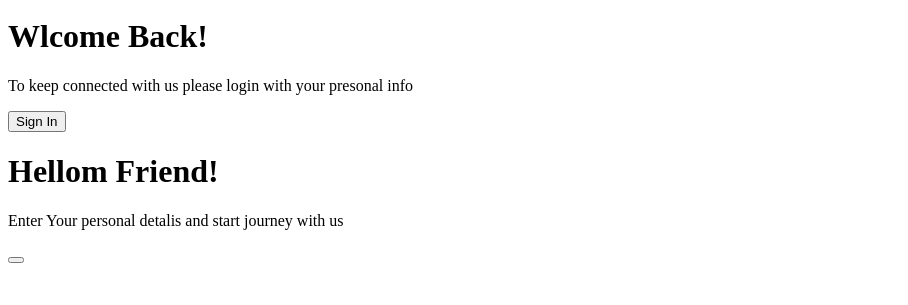
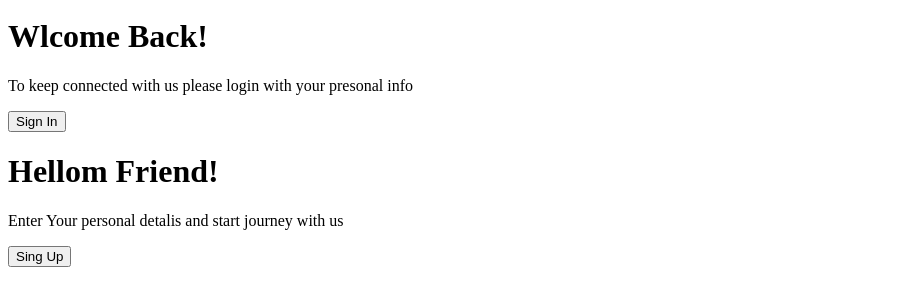
Before and after one commit to liraUnik/signInFormTM, a plain HTML site: page index.html in a window 1280 px wide. Shown: the part 241-546 px from the top of the page, without its empty margins (0-908 px from the left). Drawn offline with Linux system fonts and the light colour scheme.

Commit message:
permirsim i butonit ne overlay

```diff
--- a/index.html
+++ b/index.html
@@ -83,7 +83,7 @@
           <div class="overlay-panel overlay-right">
             <h1>Hellom Friend!</h1>
             <p>Enter Your personal detalis and start journey with us</p>
-            <button class="gost" id="signUp"></button>
+            <button class="gost" id="signUp">Sing Up</button>
           </div>
         </div>
       </div>
```
